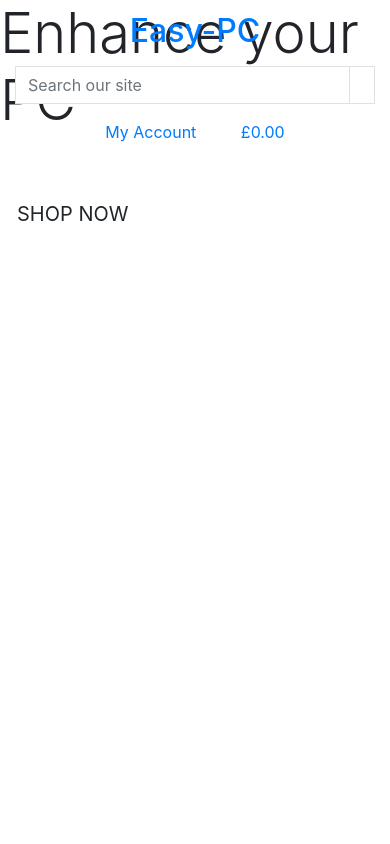
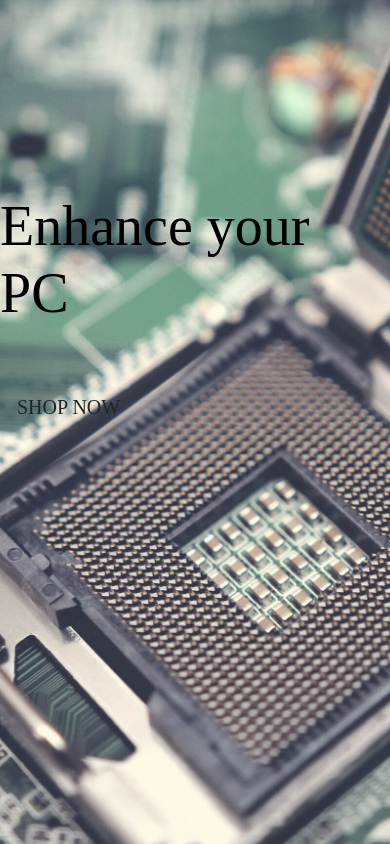
Before and after one commit to JaeWong91/Easy-PC, a Django app: page / in a window 390 px wide. Run offline with Django 3.2, Linux system fonts and the light colour scheme; some libraries are stand-ins or nearby versions.

Commit message:
add homepage header and CSS

```diff
--- a/easy_pc/settings.py
+++ b/easy_pc/settings.py
@@ -152,3 +152,9 @@ STATIC_URL = '/static/'
 # https://docs.djangoproject.com/en/3.2/ref/settings/#default-auto-field
 
 DEFAULT_AUTO_FIELD = 'django.db.models.BigAutoField'
+
+STATIC_URL = '/static/'
+STATICFILES_DIRS = (os.path.join(BASE_DIR, 'static'),)
+
+MEDIA_URL = '/media/'
+MEDIA_ROOT = os.path.join(BASE_DIR, 'media')
--- a/easy_pc/urls.py
+++ b/easy_pc/urls.py
@@ -15,9 +15,11 @@ Including another URLconf
 """
 from django.contrib import admin
 from django.urls import path, include
+from django.conf import settings
+from django.conf.urls.static import static
 
 urlpatterns = [
     path('admin/', admin.site.urls),
     path('accounts/', include('allauth.urls')),
     path('', include('home.urls')),
-]
+] + static(settings.MEDIA_URL, document_root=settings.MEDIA_ROOT)
--- /dev/null
+++ b/static/css/base.css
@@ -0,0 +1,77 @@
+html {
+    height: 100%;;
+}
+
+body {
+    background: url('/media/background2.jpg') no-repeat center fixed;
+    background-size: cover;
+    height: calc(100vh - 164px);  /* the 164px is the height of the header, therefore we subtract this from the image */
+    color: #555;    /* CHANGE THIS */
+    font-family: 'Do Hyeon';   /* CHANGE THIS */
+}
+
+/* from Bulma */
+.icon {
+    align-items: center;
+    display: inline-flex;
+    justify-content: center;
+    height: 1.5rem;
+    width: 1.5rem;
+}
+
+.main-logo-link {
+    width: fit-content;  /* makes sure text takes up space required and no more */
+}
+
+.shop-now-button {
+    background: black;
+    color: white;
+    min-width: 260px;
+}
+
+.btn-black {
+    background: black;
+    color: white;
+}
+
+.shop-now-button:hover,
+.shop-now-button:active,
+.shop-now-button:focus,
+.btn-black:hover,
+.btn-black:active,
+.btn-black:focus {
+    background: #222;
+    color: white;
+}
+
+.text-black {
+    color: #000 !important;
+}
+
+.border-black {
+    border: 1px solid black !important;
+}
+
+/* -------------------------------- Media Queries */
+
+/* Slightly larger container on xl screens */
+@media (min-width: 1200px) {
+  .container {
+    max-width: 80%;
+  }
+}
+
+/* fixed top navbar only on medium and up */
+@media (min-width: 992px) {
+    .fixed-top-desktop-only {
+        position: fixed;
+        top: 0;
+        right: 0;
+        left: 0;
+        z-index: 1030;
+    }
+
+    .header-container {
+        padding-top: 164px;
+    }
+}
--- a/templates/base.html
+++ b/templates/base.html
@@ -15,12 +15,15 @@
 
         {% block corecss %}
             <link rel="stylesheet" href="https://stackpath.bootstrapcdn.com/bootstrap/4.4.1/css/bootstrap.min.css" integrity="sha384-Vkoo8x4CGsO3+Hhxv8T/Q5PaXtkKtu6ug5TOeNV6gBiFeWPGFN9MuhOf23Q9Ifjh" crossorigin="anonymous">
+            <link rel="stylesheet" href="https://fonts.googleapis.com/css2?family=Russo+One&display=swap">
+            <link rel="stylesheet" href="{% static 'css/base.css' %}">
         {% endblock %}
 
         {% block extra_css %}
         {% endblock %}
 
         {% block corejs %}
+            <script src="https://kit.fontawesome.com/e03fbb7805.js" crossorigin="anonymous"></script>
             <script src="https://code.jquery.com/jquery-3.4.1.slim.min.js" integrity="sha384-J6qa4849blE2+poT4WnyKhv5vZF5SrPo0iEjwBvKU7imGFAV0wwj1yYfoRSJoZ+n" crossorigin="anonymous"></script>
             <script src="https://cdn.jsdelivr.net/npm/popper.js@1.16.0/dist/umd/popper.min.js" integrity="sha384-Q6E9RHvbIyZFJoft+2mJbHaEWldlvI9IOYy5n3zV9zzTtmI3UksdQRVvoxMfooAo" crossorigin="anonymous"></script>
             <script src="https://stackpath.bootstrapcdn.com/bootstrap/4.4.1/js/bootstrap.min.js" integrity="sha384-wfSDF2E50Y2D1uUdj0O3uMBJnjuUD4Ih7YwaYd1iqfktj0Uod8GCExl3Og8ifwB6" crossorigin="anonymous"></script>
@@ -32,8 +35,9 @@
         <title>Easy-PC {% block extra_title %}{% endblock %}</title>
     </head>
     <body>
+        <!-- top header -->
         <header class="container-fluid fixed-top">
-            <div class="row">
+            <div id="topnav" class="row background-purple pt-lg-2 d-none d-lg-flex">  <!-- this will ensure this is only displayed on large screens -->
                 <div class="col-12 col-lg-4 my-auto py-1 py-lg-0 text-center text-lg-left">
                     <a href="{% url 'home' %}" class="nav-link main-logo-link">
                         <h2 class="logo-font text-black my-0">Easy-PC</h2>
@@ -43,7 +47,7 @@
                 <div class="col-12 col-lg-4 my-auto py-1 py-lg-0">
                     <form method="GET" action="">
                         <div class="input-group w-100">
-                            <input class="form-control border border-black rounded-0" type="text" name="q" placeholder="Search our site">  <!-- q is for query for the search -->
+                            <input class="form-control border border-black rounded-0" type="text" name="q" placeholder="Search our site">  <!-- q is for query for the search, on the site when you use the search bar, the link at the end will have "q='rtx 3080'" -->
                             <div class="input-group-append">
                                 <button class="form-control btn btn-black border border-black rounded-0" type="submit">
                                     <span class="icon">
```
Also changed, not shown: media/background2.jpg (added).
